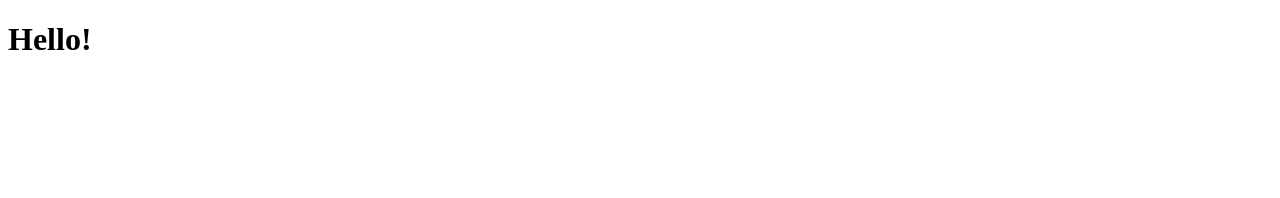
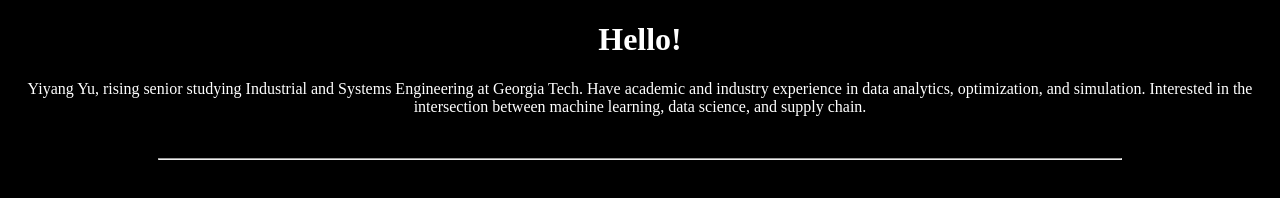
Before and after one commit to yuy3y/yuy3y.github.io, a plain HTML site: page index.html in a window 1280 px wide. Drawn offline with Linux system fonts and the light colour scheme.

Commit message:
second commit

```diff
--- a/index.html
+++ b/index.html
@@ -1,13 +1,18 @@
 <!DOCTYPE html>
 <html>
 <head>
-    <title>
-        Yiyang's Website
-    </title>
+    <title>Yiyang's Website </title>
+    <link rel = "stylesheet" href = "style.css"/>
+
 </head>
     <body>
-        <h1>
-            Hello!
-        </h1>
+        <h1> Hello! </h1>
+        <p>
+            Yiyang Yu, rising senior studying Industrial and Systems Engineering at
+            Georgia Tech. Have academic and industry experience in data analytics, optimization,
+            and simulation. Interested in the intersection between machine learning, data science, and
+            supply chain.
+        </p>
+        <br/><hr style = "margin-left: 150px; margin-right: 150px;"/>
     </body>
 </html>
--- /dev/null
+++ b/style.css
@@ -0,0 +1,10 @@
+html {
+    padding: 0;
+}
+
+body {
+    padding: 0;
+    background-color: black;
+    color: white;
+    text-align: center;
+}
```
